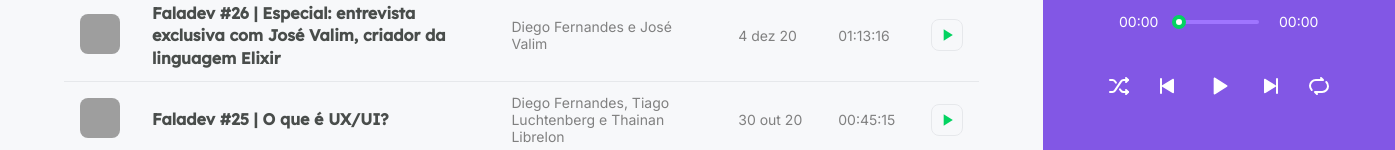
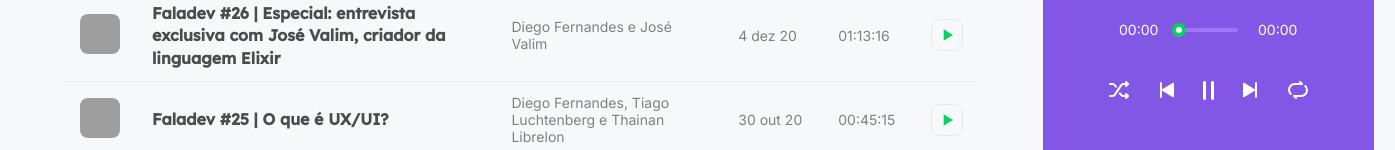
Before and after one commit to CalelCosta/NLW, a Next.js app in the folder poadcastrnext/: page / in a window 1280 px wide. Both pictures are taken after a click on the button 926 px from the left and 291 px from the top of the page. Shown: the part 650-800 px from the top of the page, 1395 px wide, since content can reach past the window. Built offline with nearby package versions, Linux system fonts and the light colour scheme; data requests are answered from the project's data file; grey boxes are pictures that could not be loaded.

Commit message:
4º dia Final

```diff
--- a/poadcastrnext/src/components/Player/index.tsx
+++ b/poadcastrnext/src/components/Player/index.tsx
@@ -1,5 +1,5 @@
 import Image from 'next/image';
-import { useContext } from 'react';
+import { useContext, useRef, useEffect } from 'react';
 import Slider from 'rc-slider';
 import 'rc-slider/assets/index.css';
 
@@ -9,7 +9,29 @@
 
 
 export function Player(){
-    const { episodeList, currentEpisodeIndex } = useContext(PlayerContext)
+    const audioRef = useRef<HTMLAudioElement>(null);
+
+    const {
+        episodeList,
+        currentEpisodeIndex,
+        isPlaying,
+        togglePlay,
+        setPlayingState
+    }
+        = useContext(PlayerContext)
+
+        useEffect(() => {
+            if (!audioRef.current) {
+                return;
+            }
+
+            if (isPlaying) {
+                audioRef.current.play();
+            } else {
+                audioRef.current.pause();
+            }
+
+        }, [isPlaying])
 
     const episode = episodeList[currentEpisodeIndex]
 
@@ -49,20 +71,37 @@
                     <span>00:00</span>
                 </div>
 
+                {episode && (
+                    <audio
+                        src={episode.url}
+                        ref={audioRef}
+                        autoPlay
+                        onPlay={() => setPlayingState(true)}
+                        onPause={() => setPlayingState(false)}
+                    />
+                )}
+
                 <div className={styles.buttons}>
-                    <button type='button'>
+                    <button type='button' disabled={!episode}>
                         <img src="/shuffle.svg" alt="Ebaralhar"/>
                     </button>
-                    <button type='button'>
+                    <button type='button' disabled={!episode}>
                         <img src="/play-previous.svg" alt="Tocar anterior"/>
                     </button>
-                    <button type='button' className={styles.playButton}>
-                        <img src="/play.svg" alt="Tocar"/>
+                    <button
+                    type='button'
+                    className={styles.playButton}
+                    disabled={!episode}
+                    onClick={togglePlay}
+                    >
+                        { isPlaying
+                            ? <img src="/pause.svg" alt="Tocar"/>
+                            : <img src="/play.svg" alt="Tocar"/> }
                     </button>
-                    <button type='button'>
+                    <button type='button'disabled={!episode}>
                         <img src="/play-next.svg" alt="Tocar próxima"/>
                     </button>
-                    <button type='button'>
+                    <button type='button' disabled={!episode}>
                         <img src="/repeat.svg" alt="Repetir"/>
                     </button>
                 </div>
--- a/poadcastrnext/src/components/Player/styles.module.scss
+++ b/poadcastrnext/src/components/Player/styles.module.scss
@@ -107,11 +107,25 @@
         border: 0;
         font-size: 0;
 
+        transition: filter 0.2s;
+
+        &:disabled {
+            cursor: default;
+        }
+
+        &:hover:not(:disabled){
+            filter: brightness(0.7);
+        }
+
         &.playerButton {
             width: 4rem;
             height: 4rem;
             border-radius: 1rem;
             background: var(--purple-400);
+
+            &:hover:not(:disabled) {
+                filter: brightness(0.95);
+            }
         }
     }
 }
--- a/poadcastrnext/src/contexts/PlayerContexts.ts
+++ b/poadcastrnext/src/contexts/PlayerContexts.ts
@@ -12,7 +12,11 @@
 type PlayerContextData = {
     episodeList: Episode[];
     currentEpisodeIndex: number;
+    isPlaying: boolean;
     play: (episode: Episode) => void;
+    setPlayingState: (state: boolean) => void;
+    togglePlay: () => void;
+
 };
 
 export const PlayerContext = createContext({} as PlayerContextData);
--- a/poadcastrnext/src/pages/_app.tsx
+++ b/poadcastrnext/src/pages/_app.tsx
@@ -13,14 +13,24 @@
 function MyApp({ Component, pageProps }) {
   const [episodeList, setEpisodeList] = useState([]);
   const [currentEpisodeIndex, setCurrentEpisodeIndex] = useState(0);
+  const [isPlaying, setIsPlaying] = useState(false);
 
   function play(episode) {
     setEpisodeList([episode]);
     setCurrentEpisodeIndex(0);
+    setIsPlaying(true);
+  }
+
+  function togglePlay() {
+    setIsPlaying(!isPlaying);
+  }
+
+  function setPlayingState(state: boolean){
+    setIsPlaying(state);
   }
 
   return (
-    <PlayerContext.Provider value={{episodeList, currentEpisodeIndex, play }}>
+    <PlayerContext.Provider value={{episodeList, currentEpisodeIndex, play, isPlaying, togglePlay, setPlayingState }}>
       <div className={styles.wrapper}>
         <main>
         <Header />
```
